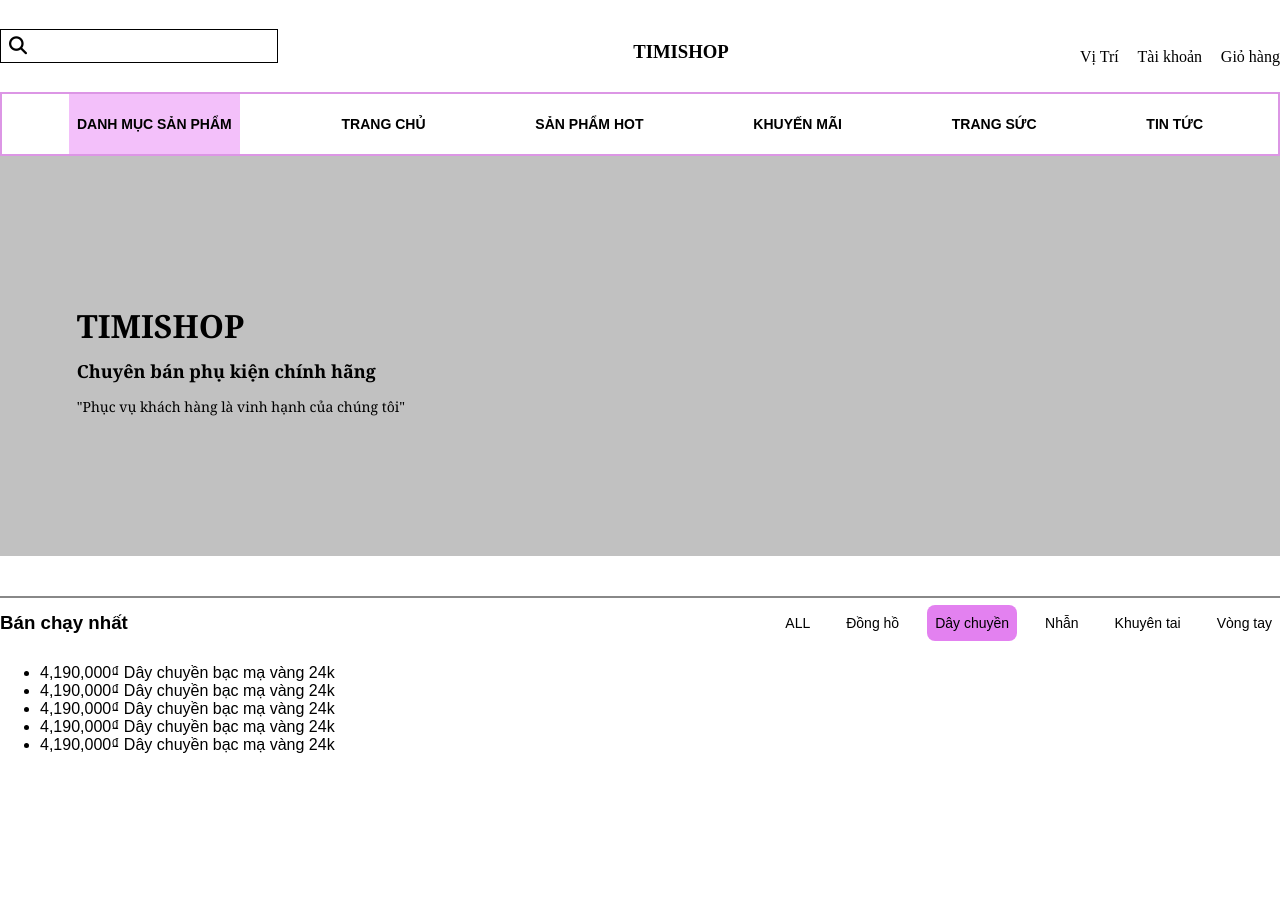
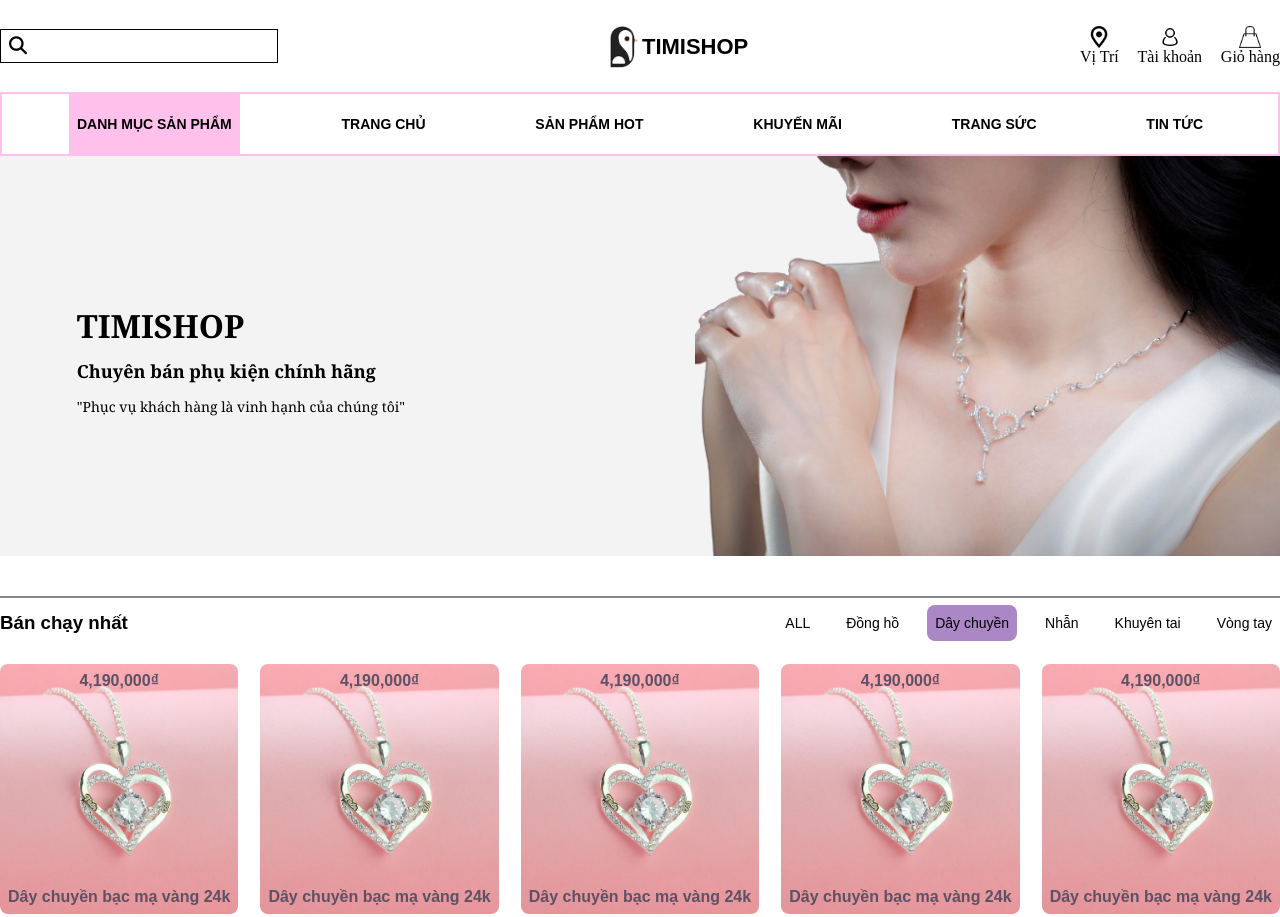
Before and after one commit to hengong30/timishop, a plain HTML site: page index.html in a window 1280 px wide. Before the commit the page ends 800 px from the top, so only its background shows below. Drawn offline with Linux system fonts and the light colour scheme.

Commit message:
day chuyen head

```diff
--- a/css/index.css
+++ b/css/index.css
@@ -51,6 +51,11 @@ html{
     padding-right: 4px;
 }
 
+.header__logo__text{
+    font-size: 22px;
+    font-family: Arial, Helvetica, sans-serif;
+}
+
 /* header__options */
 
 .header__options{
@@ -93,7 +98,7 @@ html{
     padding: 0;
     list-style: none;
     border: 2px solid;
-    border-color: rgb(220, 150, 229);
+    border-color: #ffc0ec;
     padding: 0 20px;
     margin: 0;
     font-weight: 600;
@@ -106,7 +111,7 @@ html{
 }
 
 .container__options__item:first-child{
-    background-color: rgb(243, 192, 250);
+    background-color: #ffc0ec;
 }
 
 
@@ -118,7 +123,7 @@ html{
     /* background-image: url(../Image/photo-0-15750043735021453697543-removebg-preview.png);
     background-repeat: no-repeat;
     background-position: right top; */
-    background-color: #c1c1c1;
+    background-color: #f3f3f3;
     position: relative;
     font-family: Georgia;
     margin-bottom: 40px;
@@ -206,10 +211,57 @@ html{
  }
 
  .container__bestseller__head__right__item__text--active{
-    background-color: #e381f0;
+    background-color: #ac87c5;
  }
 
  .container__bestseller__head__right__item:not(:last-child){
     margin-right: 20px;
 
  }
+
+
+
+
+.container__bestseller__product{
+    margin-bottom: 400px;
+}
+.container__bestseller__product__list{
+    height: 100%;
+}
+.container__bestseller__product__list{
+    display: flex;
+    justify-content: space-between;
+    list-style: none;
+    padding: 0;
+
+}
+
+
+ .container__bestseller__product__item{
+    display: flex;
+    flex-direction: column;
+    align-items: center;
+    justify-content: space-between;
+    background-image: url(../Image/necklace/DCN0620.jpg);
+    background-repeat: no-repeat;
+    /* background-position: center; */
+    background-size: cover;
+    background-color: aqua;
+    border-radius: 8px;
+    height: 250px;
+
+ }
+
+ .container__bestseller__product__item span{
+    padding: 8px;
+    color: #5d5165;
+    font-size: 16px;
+    font-weight: 600;
+ }
+
+ .container__bestseller__product__item:not(:first-child){
+    margin-left: 8px;
+ }
+ .container__bestseller__product__item:not(:last-child){
+    margin-right: 8px;
+ }
--- a/index.html
+++ b/index.html
@@ -20,22 +20,22 @@
                         <input class="header__search__input" type="text">
                     </div>
                     <div class="header__logo">
-                        <img src="./Image/penguin-logo-design-template-modern-260nw-1598634937-removebg-preview.png"
+                        <img src="./Image/page/penguin-logo-design-template-modern-260nw-1598634937-removebg-preview.png"
                             alt="">
                         <h3 class="header__logo__text">TIMISHOP</h3>
                     </div>
                     <div class="header__options">
                         <ul class="header__options__list">
                             <li class="header__options__item">
-                                <img src="./Image/location_115313.png" alt="" class="header__options__item__img">
+                                <img src="./Image/page/location_115313.png" alt="" class="header__options__item__img">
                                 <span class="header__options__item__text">Vị Trí</span>
                             </li>
                             <li class="header__options__item">
-                                <img src="./Image/account_2354573.png" alt="" class="header__options__item__img">
+                                <img src="./Image/page/account_2354573.png" alt="" class="header__options__item__img">
                                 <span class="header__options__item__text">Tài khoản</span>
                             </li>
                             <li class="header__options__item">
-                                <img src="./Image/Iconsmind-Outline-Shopping-Bag.512.png" alt=""
+                                <img src="./Image/page/Iconsmind-Outline-Shopping-Bag.512.png" alt=""
                                     class="header__options__item__img">
                                 <span class="header__options__item__text">Giỏ hàng</span>
                             </li>
@@ -61,7 +61,7 @@
                     <span class="container__background__text">Chuyên bán phụ kiện chính hãng</span>
                     <p class="container__background__slogan">"Phục vụ khách hàng là vinh hạnh của chúng tôi"</p>
                 </div>
-                <img src="./Image/photo-0-15750043735021453697543-removebg-preview.png" alt="">
+                <img src="./Image/page/photo-0-15750043735021453697543-removebg-preview.png" alt="">
             </div>
             <div class="container__line"></div>
             <div class="container__bestseller">
```
